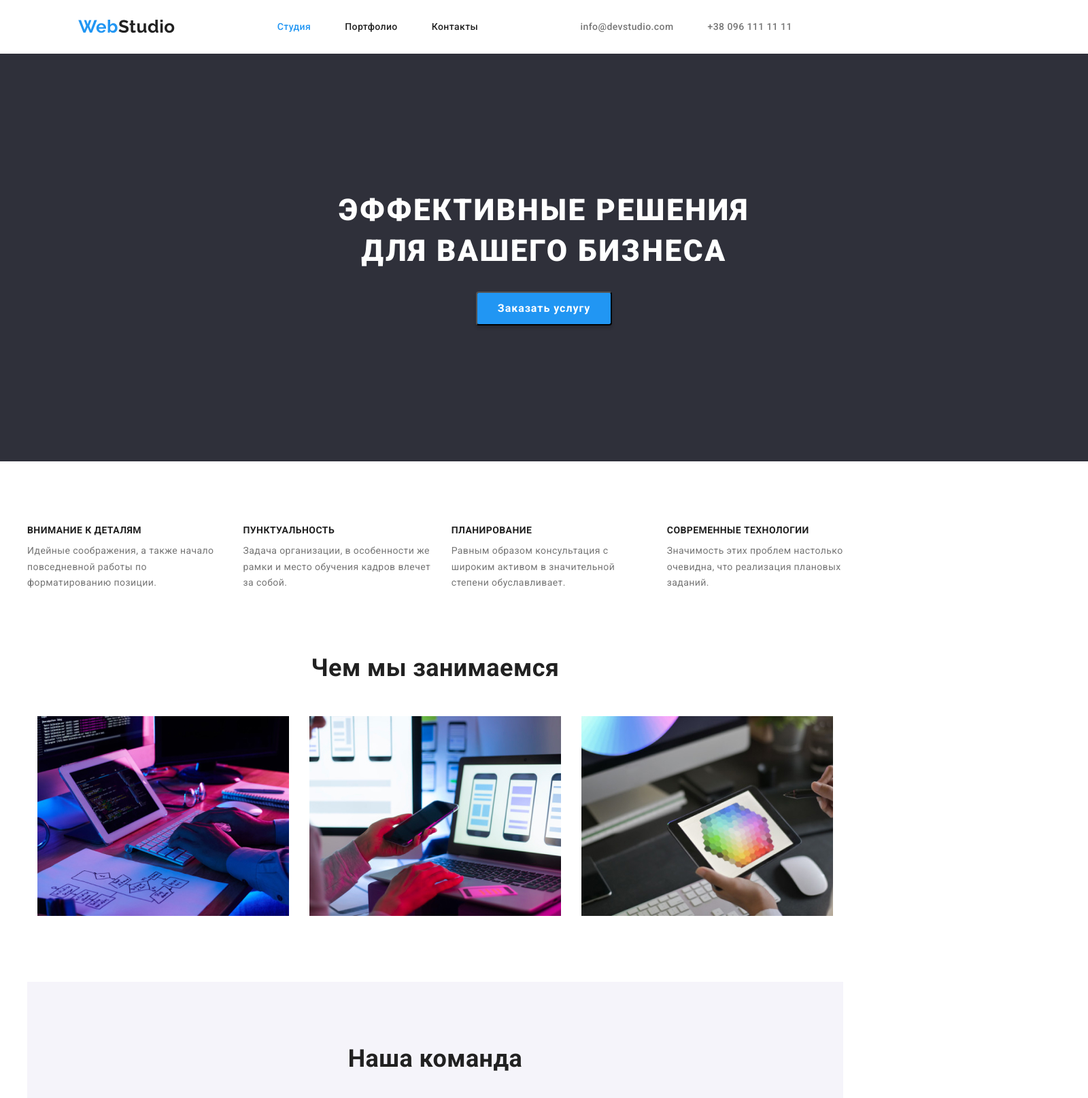
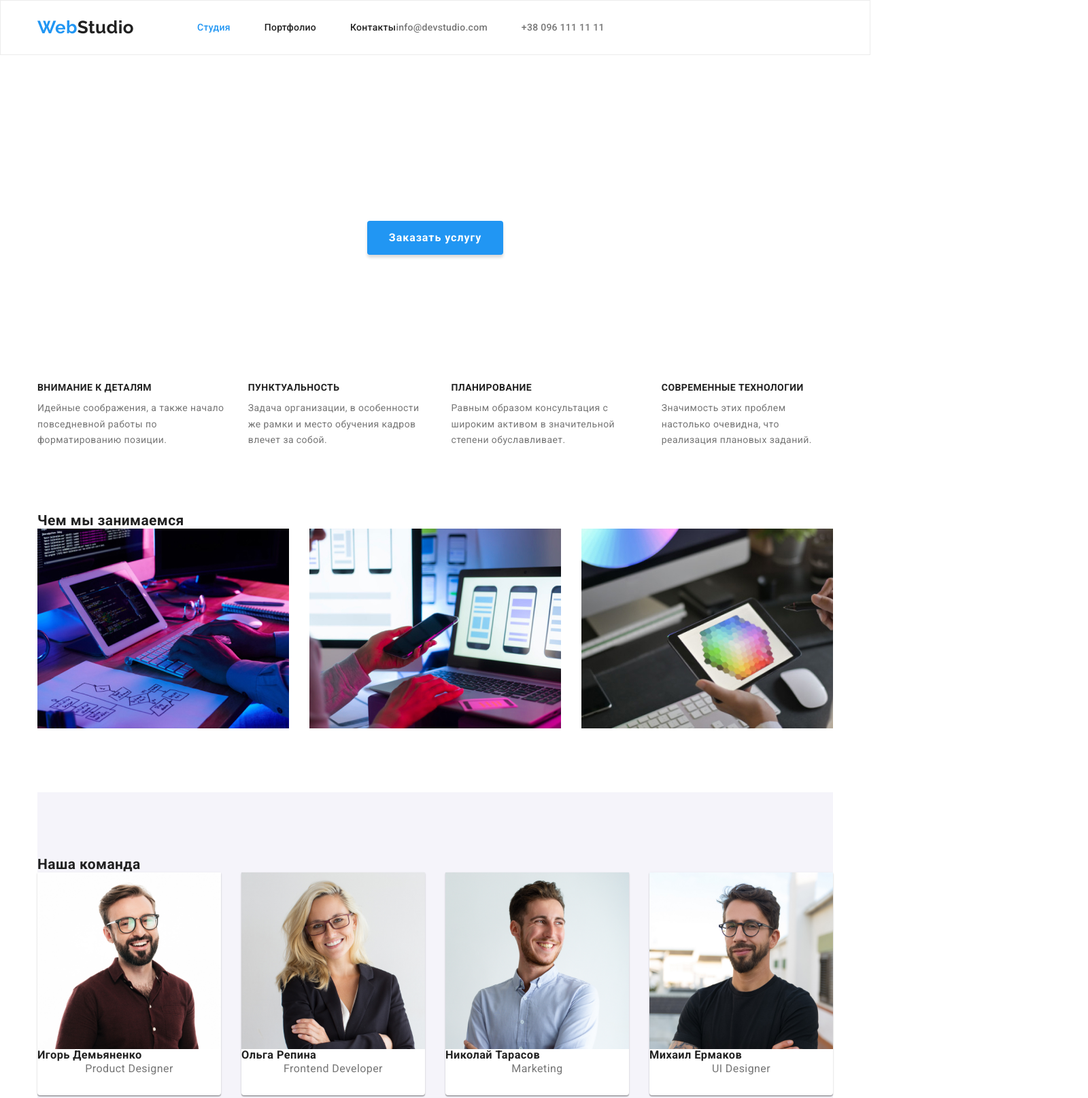
Before and after one commit to lavrinenkokyiv/goit-markup-hw-03, a plain HTML site: page index.html in a window 1280 px wide. Shown: the top 1616 px of the page at 68% size, 1600 px wide, since content can reach past the window. Drawn offline with nearby package versions, Linux system fonts and the light colour scheme.

Commit message:
Update styles.css

```diff
--- a/css/styles.css
+++ b/css/styles.css
@@ -17,29 +17,53 @@ body {
   letter-spacing: 0.03em;
   background-color: var(--background-body);
 }
+h1,
+h2,
+h3,
+h4,
+h5,
+h6,
+p {
+  margin: 0;
+  padding: 0;
+}
+section {
+  padding-top: 94px;
+  padding-bottom: 94px;
+}
+ul {
+  margin: 0px;
+  padding-left: 0px;
+  list-style: none;
+}
 
+img {
+  display: block;
+  max-width: 100%;
+  height: auto;
+}
 .html {
   box-sizing: border-box;
 }
 .page-header {
   list-style: none;
+  border: 1px solid #ececec;
 }
 
 .container {
-  width: 1230px;
+  width: 1200px;
   padding-left: 15px;
   padding-right: 15px;
   margin-left: auto;
   margin-right: auto;
 }
-.navmain {
+
+nav {
   display: flex;
-  justify-content: space-around;
 }
-
 .logo {
-  display: flex;
   margin-top: 24px;
+  margin-right: 93px;
   font-family: Raleway;
   font-weight: bold;
   font-size: 26px;
@@ -48,7 +72,6 @@ body {
   text-decoration: none;
 }
 .web {
-  display: flex;
   font-family: Raleway;
   font-weight: bold;
   font-size: 26px;
@@ -57,20 +80,15 @@ body {
   text-decoration: none;
 }
 .buttonsfive {
-  list-style-type: none;
-  padding: 0px;
-  margin: 0px;
   display: flex;
   justify-content: center;
-  padding-top: 94px;
+  margin-bottom: 50px;
 }
 
 .marka .item + .item {
   margin-left: 30px;
 }
 .marka h2 {
-  padding-top: 94px;
-  margin-top: 0px;
   margin-bottom: 10px;
   font-size: 14px;
   font-weight: bold;
@@ -83,37 +101,29 @@ body {
   line-height: 1.7;
   color: #757575;
 }
+.navmain {
+  display: flex;
+}
 .markas {
-  list-style-type: none;
-  padding: 0px;
-  margin: 0px;
+  display: inline-flex;
+}
+.markas.marg {
+  padding-left: 331px;
+}
+.marka {
+  display: flex;
+  justify-content: space-between;
+}
+.marka-two + .marka-two {
+  margin-left: 30px;
+}
+
+.marka-two {
   display: flex;
   justify-content: center;
 }
-.marka {
-  list-style-type: none;
-  padding: 0px;
-  margin: 0px;
-  display: flex;
-  justify-content: center;
-}
-.marka-foot {
-  list-style-type: none;
-  padding: 0px;
-  margin: 0px;
-  margin-left: 215px;
-}
-
-.marka-two + .marka-two {
-  margin-left: 30px;
-}
-.marka-two {
-  margin: 0px;
-  padding-left: 0px;
-  list-style-type: none;
-  display: flex;
-  justify-content: center;
-  padding-bottom: 94px;
+.item-two {
+  mix-blend-mode: normal;
 }
 .marka-two .item-two + .item-two {
   margin-left: 30px;
@@ -124,9 +134,6 @@ body {
 }
 
 .social {
-  list-style-type: none;
-  margin: 0px;
-  padding: 0px;
   display: flex;
   justify-content: center;
 }
@@ -134,23 +141,17 @@ body {
   margin-left: 10px;
 }
 .marka-three {
-  list-style-type: none;
-  margin: 0px;
-  padding: 0px;
-  padding-bottom: 94px;
   display: flex;
   justify-content: center;
 }
 .marka-three .item-three + .item-three {
   margin-left: 30px;
 }
-.marka-three h3 {
-  margin-top: 30px;
-  margin-bottom: 10px;
-}
-.marka-three p {
-  margin-top: 0px;
-  margin-bottom: 30px;
+.item-three {
+  background: var(--second-text);
+  box-shadow: 0px 1px 3px rgba(0, 0, 0, 0.12), 0px 1px 1px rgba(0, 0, 0, 0.14),
+    0px 2px 1px rgba(0, 0, 0, 0.2);
+  border-radius: 0px 0px 4px 4px;
 }
 .nav-sites {
   display: flex;
@@ -162,6 +163,7 @@ body {
   line-height: 1.1;
   color: var(--blue-text);
   text-decoration: none;
+  letter-spacing: 0.02em;
 }
 .nav-site {
   display: flex;
@@ -174,6 +176,7 @@ body {
   line-height: 1.1;
   color: var(--general-text);
   text-decoration: none;
+  letter-spacing: 0.02em;
 }
 
 .markas .item + .item {
@@ -187,12 +190,13 @@ body {
   display: flex;
   align-items: center;
   justify-content: center;
-  margin-top: 32px;
-  margin-bottom: 32px;
+  padding-top: 32px;
+  padding-bottom: 32px;
   color: var(--grey-text);
   font-weight: 500;
   line-height: 1.1;
   text-decoration: none;
+  letter-spacing: 0.02em;
 }
 .nav-adm:hover,
 .nav-adm:focus {
@@ -209,19 +213,13 @@ body {
 .nav-adm-two:focus {
   color: var(--blue-text);
 }
-.section {
+.hero {
   background: var(--background-dark);
-  width: 1600px;
-  height: 600px;
-  margin: auto;
-  padding: auto;
+  padding-top: 200px;
+  padding-bottom: 200px;
 }
 .section-talk {
-  padding: 0px;
-  margin: 0px;
-  padding-top: 200px;
   margin-bottom: 30px;
-
   font-family: Roboto;
   font-weight: 900;
   font-size: 44px;
@@ -236,6 +234,7 @@ body {
   background: var(--background-button);
 }
 .section-button {
+  border: none;
   width: 200px;
   height: 50px;
   background: var(--blue-text);
@@ -253,20 +252,13 @@ body {
   color: var(--second-text);
   letter-spacing: 0.06em;
 }
-.special h3 {
-  font-weight: bold;
-  line-height: 1.1;
-  color: var(--general-text);
-  text-transform: uppercase;
+.special {
+  padding-bottom: 0;
 }
-.special p {
-  line-height: 1.7;
-  color: var(--grey-text);
-}
-.workday h2 {
+
+.workday h3 {
   margin-top: 0px;
   margin-bottom: 50px;
-  padding-top: 94px;
   text-align: center;
   font-weight: bold;
   font-size: 36px;
@@ -277,17 +269,17 @@ body {
   list-style: none;
   background: var(--background-white);
 }
-.teamwork h2 {
-  margin-top: 0px;
+.teamwork h4 {
   margin-bottom: 50px;
-  padding-top: 94px;
   text-align: center;
   font-weight: bold;
   font-size: 36px;
   line-height: 1.1;
   color: var(--general-text);
 }
-.teamwork h3 {
+.teamwork h5 {
+  margin-top: 30px;
+  margin-bottom: 10px;
   text-align: center;
   font-weight: 500;
   font-size: 16px;
@@ -295,6 +287,7 @@ body {
   color: var(--general-text);
 }
 .teamwork p {
+  margin-bottom: 30px;
   text-align: center;
   font-weight: normal;
   font-size: 16px;
@@ -304,10 +297,8 @@ body {
 
 .footer {
   background: var(--background-dark);
-  margin: auto;
-  padding: auto;
-  width: 1600px;
-  height: 252px;
+  padding-top: 60px;
+  padding-bottom: 60px;
 }
 .marka-foot p {
   font-style: normal;
@@ -315,10 +306,13 @@ body {
   font-size: 14px;
   line-height: 1.7;
   color: var(--second-text);
+  margin-bottom: 9px;
+}
+.marka-foot li {
+  margin-top: 9px;
 }
 .logo-two {
-  margin-left: 215px;
-  padding-top: 60px;
+  margin-bottom: 20px;
   display: block;
   justify-content: center;
   font-family: Raleway;
@@ -339,9 +333,7 @@ body {
 .buttonsfive .button-marg + .button-marg {
   margin-left: 8px;
 }
-.buttonsfive .button-marg {
-  margin-bottom: 50px;
-}
+
 .button-all {
   width: 73px;
   height: 38px;
@@ -400,16 +392,18 @@ body {
 }
 .site-photo .item {
   padding: 0px;
-  margin-left: 10px;
-  margin-top: 10px;
+  margin: 0px;
   border: 1px solid #eeeeee;
 }
 .site-photo .item:nth-child(1n) {
   margin-left: 30px;
   margin-bottom: 30px;
 }
-.section-main h1 {
+.section.main h1 {
   display: none;
+}
+.section.main {
+  padding-bottom: 64px;
 }
 .site-photo a {
   text-decoration: none;
@@ -417,29 +411,26 @@ body {
   padding: 0px;
 }
 .site-photo {
-  list-style-type: none;
   display: flex;
   flex-wrap: wrap;
-  padding: 0px;
-  margin: 0px;
-  margin-left: -15px;
-  margin-right: -15px;
-  padding-bottom: 64px;
+  margin-left: -30px;
+  margin-right: -30px;
 }
 .site-photo h2 {
+  margin-bottom: 4px;
   font-weight: bold;
   font-size: 18px;
   line-height: 2;
   color: var(--general-text);
-  margin-top: 20px;
-  margin-bottom: 4px;
-  margin-left: 24px;
 }
 .site-photo p {
   font-size: 16px;
   line-height: 1.9;
   color: var(--grey-text);
+}
+.view {
+  margin-left: 24px;
+  margin-top: 20px;
   margin-bottom: 20px;
-  margin-top: 0px;
-  margin-left: 24px;
+  background: var(--second-text);
 }
```
